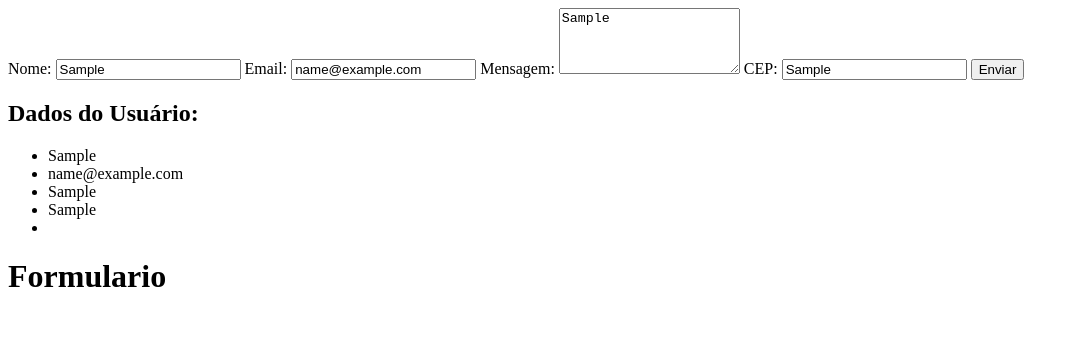
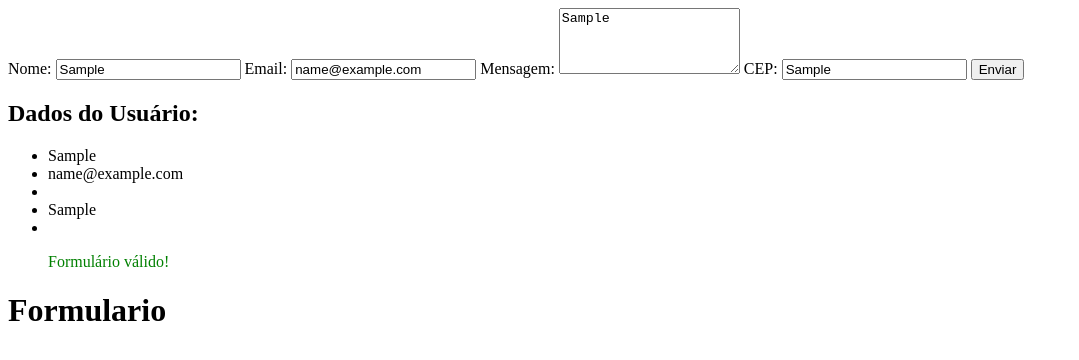
Before and after one commit to Jvbrtzz/aula-typescript-webpack, a website built with webpack: page src/index.html in a window 1280 px wide. Both pictures are taken after typing "Sample", "name@example.com", "Sample", "Sample" into the empty fields and a click on the button "Enviar". Shown: the whole page, without its empty margins (0-1079 px from the left). Built offline with nearby package versions, Linux system fonts and the light colour scheme; no server answers.

Commit message:
Aperfeiçoando a validação do form

```diff
--- a/src/components/form.ts
+++ b/src/components/form.ts
@@ -10,6 +10,7 @@ function getFormInfo(): string | void {
     const cepInput = form.querySelector('input[name="cep"]') as HTMLInputElement;
 
     form.addEventListener("submit", async (event) => {
+      cepHTMLTrue();
       event.preventDefault();
       const formData = {
         nome: nomeInput ? nomeInput.value : "",
@@ -17,19 +18,9 @@ function getFormInfo(): string | void {
         mensagem: mensagemInput ? [mensagemInput.value] : undefined,
         cep: cepInput ? cepInput.value : "",
       };
-      const iscep = await fetchCepData(formData.cep);
-      let rua = "";
-      if (iscep) {
-        const cepData = await getCepInfo(formData.cep);
-        rua = cepData?.logradouro || "";
-      }
-      if (iscep) {
-        console.log("cep válido.");
-      }
-      writeUserData(formData.nome, formData.email, formData.mensagem ? formData.mensagem[0] : "", formData.cep, rua);
-      validateForm(formData);
-      console.log("Dados do formulário:", formData);
-      console.log("Formulário enviado!");
+
+      validate(formData as any);
+      cepHTMLFalse()
     });
   } else {
     console.log("Formulário não encontrado no DOM.");
@@ -47,8 +38,35 @@ async function fetchCepData(cep: string): Promise<boolean> {
   }
 }
 
-function writeUserData(nome: string, email: string, message: string, cep: string, rua: string): void {
-  if (nome && email && message && cep) {
+async function validate(formData: {nome: string, email: string, cep: string, rua: string, message?: string}): void {
+  const errorDiv = document.querySelector("#error-messages") as HTMLElement;
+
+  const validationMsg = validateForm(formData);
+
+  errorDiv.style.color = "red";
+  errorDiv.textContent = "";
+
+  if (validationMsg !== "Formulário válido") {
+    errorDiv.textContent = validationMsg;
+    writeUserData(' ', ' ', ' ',' ', ' ');
+    return;
+  }
+
+  const iscep = await fetchCepData(formData.cep);
+      let rua = "";
+      if (iscep) {
+        const cepData = await getCepInfo(formData.cep);
+        rua = cepData?.logradouro || "";
+      }
+
+  errorDiv.style.color = "green";
+  errorDiv.textContent = "Formulário válido!";
+  writeUserData(formData.nome, formData.email, formData.cep, rua, formData.message ? formData.message : "");
+
+}
+
+function writeUserData(nome: string, email: string, cep: string, rua: string, message?: string): void {
+  if (nome && email && cep) {
     const nomeItem = document.querySelector("#user-name") as HTMLElement;
     const emailItem = document.querySelector("#user-email") as HTMLElement;
     const messageItem = document.querySelector("#user-message") as HTMLElement;
@@ -57,7 +75,9 @@ function writeUserData(nome: string, email: string, message: string, cep: string
 
     nomeItem.textContent = nome;
     emailItem.textContent = email;
-    messageItem.textContent = message;
+    if (message) {
+      messageItem.textContent = message;
+    }
     cepItem.textContent = cep;
     ruaItem.textContent = rua;
   } else {
@@ -65,4 +85,18 @@ function writeUserData(nome: string, email: string, message: string, cep: string
   }
 }
 
+
+function cepHTMLTrue():void {
+  const cepMessageElement = document.querySelector(".cep") as HTMLElement;
+
+  if (!cepMessageElement) return;
+  cepMessageElement.style.display = "block";
+}
+function cepHTMLFalse():void {
+  const cepMessageElement = document.querySelector(".cep") as HTMLElement;
+
+  if (!cepMessageElement) return;
+  cepMessageElement.style.display = "none";
+}
+
 export { getFormInfo };
--- a/src/components/validator.ts
+++ b/src/components/validator.ts
@@ -5,16 +5,28 @@ interface Form {
   cep: string;
 }
 function validateForm(form: Form): string {
+  const errorMsg: string[] = [];
+
   console.log("Validando formulário...", form);
-  if (!form.nome || form.nome.length < 3) {
-    return "Nome inválido";
+
+  if (!form.nome || form.nome.trim().length < 3) {
+    errorMsg.push("Nome inválido");
   }
+
   if (!form.email || form.email.indexOf("@") === -1) {
-    return "Email inválido";
+    errorMsg.push("Email inválido");
   }
-  if (!form.cep || form.cep.length !== 11) {
-    return "CEP inválido";
+
+  if (!form.cep) {
+    errorMsg.push("CEP inválido");
   }
+
+  if (errorMsg.length > 0) {
+    return errorMsg.join(" | ");
+  }
+
   return "Formulário válido";
 }
+
+
 export { validateForm };
--- a/src/index.html
+++ b/src/index.html
@@ -3,24 +3,28 @@
   <head>
     <meta charset="UTF-8" />
     <meta name="viewport" content="width=device-width, initial-scale=1.0" />
+    <link rel="stylesheet" href="./style.css" />
     <title>Minha Aplicação</title>
   </head>
   <body>
     <div id="app"></div>
     <form>
       <label for="nome">Nome:</label>
-      <input type="text" id="nome" name="nome" required />
+      <input type="text" id="nome" name="nome" />
 
       <label for="email">Email:</label>
-      <input type="email" id="email" name="email" required />
+      <input type="email" id="email" name="email" />
 
       <label for="mensagem">Mensagem:</label>
       <textarea id="mensagem" name="mensagem" rows="4"></textarea>
 
       <label for="cep">CEP:</label>
-      <input type="text" id="ccep" name="cep" required />
+      <input type="text" id="ccep" name="cep" />
 
       <button type="submit">Enviar</button>
+
+      <h3 class="cep">Validando CEP... </h3>
+
     </form>
     <div>
       <h2>Dados do Usuário:</h2>
@@ -31,6 +35,8 @@
         <li id="user-cep"></li>
         <li id="user-rua"></li>
       </ul>
+      <ul id="error-messages"></ul>
+
     </div>
     <script src="../dist/bundle.js"></script>
   </body>
--- /dev/null
+++ b/src/style.css
@@ -0,0 +1,4 @@
+.cep{
+    display: none;
+    color: red
+}
```
Also changed, not shown: dist/bundle.js, 1 other file.
